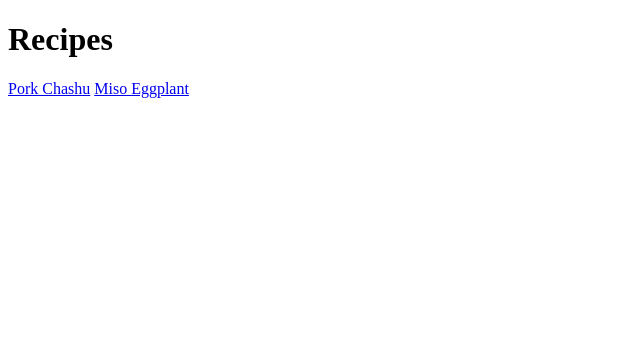
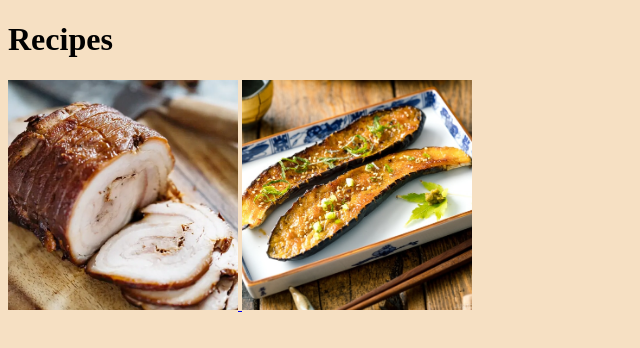
Before and after one commit to nmmizokami/recipes, a plain HTML site: page index.html in a window 1280 px wide. Shown: the whole page, without its empty margins (0-640 px from the left). Drawn offline with Linux system fonts and the light colour scheme.

Commit message:
Change links to pictures of recipes
Also changed the pictures into squares to be displayed like a portfolio of sorts

```diff
--- a/index.html
+++ b/index.html
@@ -4,11 +4,16 @@
     <meta charset="UTF-8">
     <meta http-equiv="X-UA-Compatible" content="IE=edge">
     <meta name="viewport" content="width=device-width, initial-scale=1.0">
-    <title>Document</title>
+    <link rel="stylesheet" href="styles.css">
+    <title>Nick's Recipes</title>
 </head>
 <body>
     <h1>Recipes</h1>
-    <a href="pork-chashu.html">Pork Chashu</a>
-    <a href="miso-eggplant.html">Miso Eggplant</a>
+    <a href="pork-chashu.html">
+        <img class="recipe-tile" src="images/chashu.jpg" alt="pork chashu">
+    </a>
+    <a href="miso-eggplant.html">
+        <img class="recipe-tile" src="images/miso-eggplant.jpg" alt="miso eggplant">
+    </a>
 </body>
 </html>
--- /dev/null
+++ b/styles.css
@@ -0,0 +1,11 @@
+* {
+    background-color: rgb(246, 224, 195);
+}
+
+.recipe-tile {
+    display: inline;
+    object-fit: cover;
+    width: 230px;
+    height: 230px;
+
+}
```
